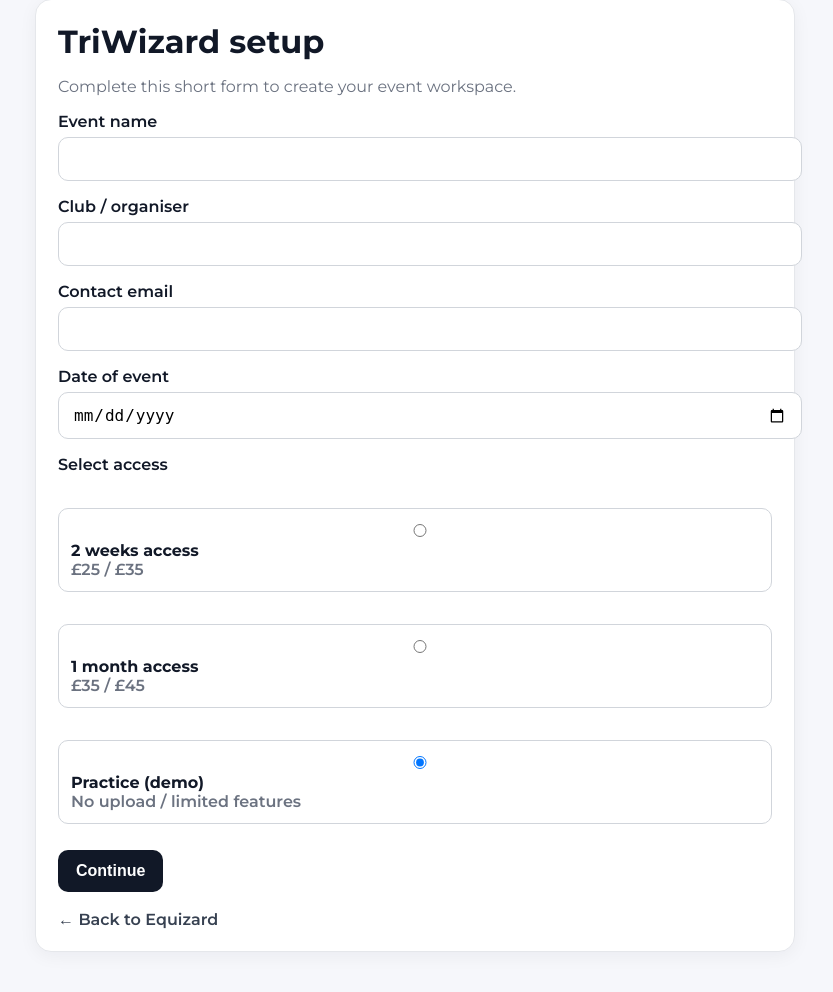
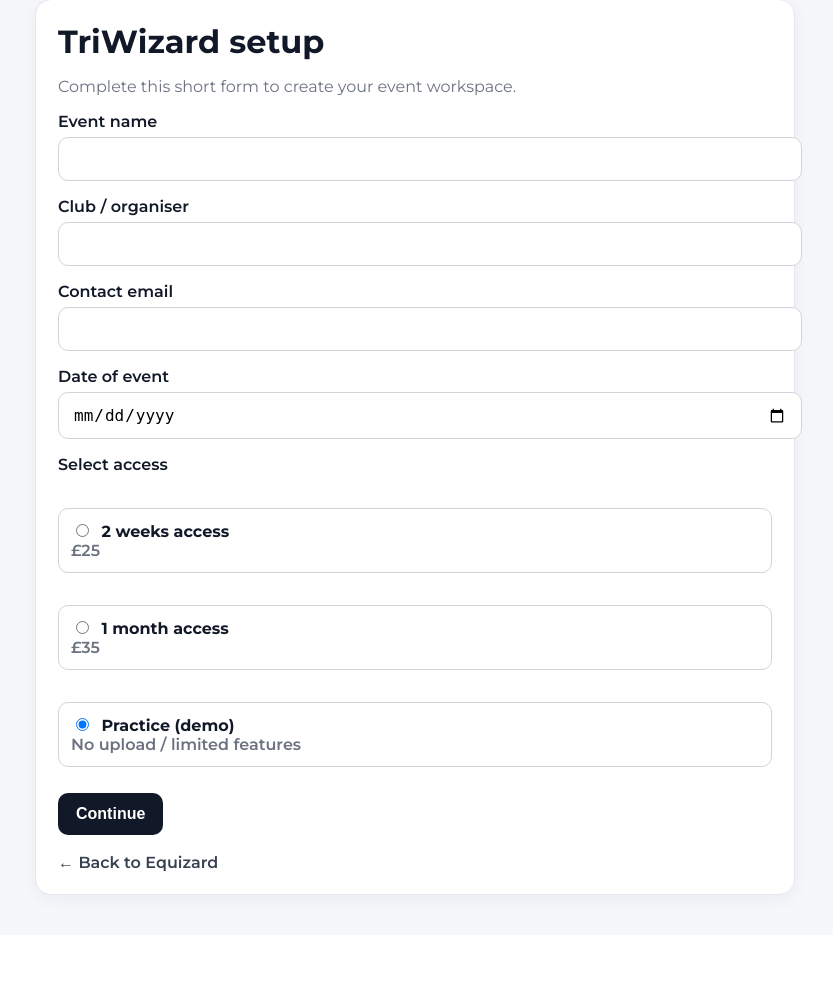
Before and after one commit to roland-lang/equizard-landing, a FastAPI app: page /triwizard in a window 1280 px wide. Shown: the part 25-1017 px from the top of the page, without its empty margins (225-1058 px from the left). After the commit the page ends 927 px from the top, so only its background shows below. Run offline with FastAPI, Linux system fonts and the light colour scheme.

Commit message:
Update wizard_onboarding.html

```diff
--- a/templates/wizard_onboarding.html
+++ b/templates/wizard_onboarding.html
@@ -55,6 +55,7 @@
     }
 
     .option input{
+      width:auto;
       margin-right:8px;
     }
 
@@ -105,11 +106,18 @@
         Complete this short form to create your event workspace.
       </p>
 
+      {% if wizard == "tetwizard" %}
+        {% set price_2_week = "£35" %}
+        {% set price_1_month = "£45" %}
+      {% else %}
+        {% set price_2_week = "£25" %}
+        {% set price_1_month = "£35" %}
+      {% endif %}
+
       <form id="createForm" action="/start-wizard" method="post">
 
         <input type="hidden" name="wizard" value="{{ wizard }}">
 
-        <!-- PRE-FILLED FIELDS -->
         <label>Event name</label>
         <input name="event_name" value="{{ event_name or '' }}" required>
 
@@ -122,7 +130,6 @@
         <label>Date of event</label>
         <input name="competition_date" type="date" value="{{ competition_date or '' }}" required>
 
-        <!-- LICENCE OPTIONS -->
         <label>Select access</label>
 
         <div class="options">
@@ -131,14 +138,14 @@
             <input type="radio" name="licence" value="2_week"
               {% if licence == "2_week" or not licence %}checked{% endif %}>
             <strong>2 weeks access</strong><br>
-            <span class="muted">£25 / £35</span>
+            <span class="muted">{{ price_2_week }}</span>
           </label>
 
           <label class="option">
             <input type="radio" name="licence" value="1_month"
               {% if licence == "1_month" %}checked{% endif %}>
             <strong>1 month access</strong><br>
-            <span class="muted">£35 / £45</span>
+            <span class="muted">{{ price_1_month }}</span>
           </label>
 
           <label class="option">
```
